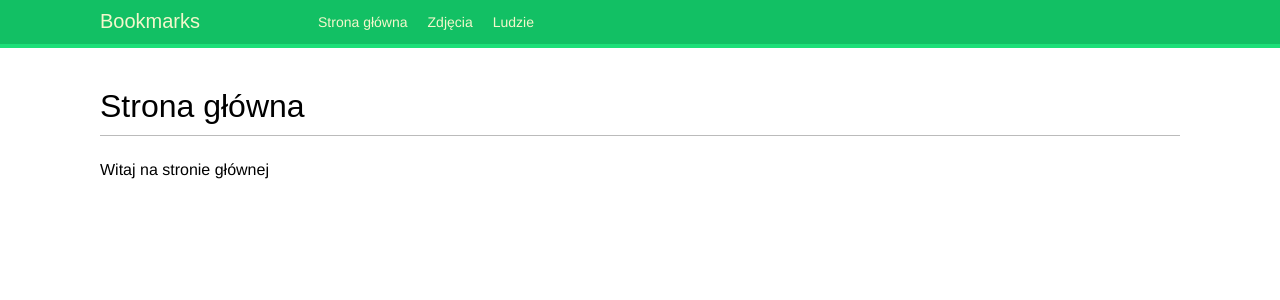
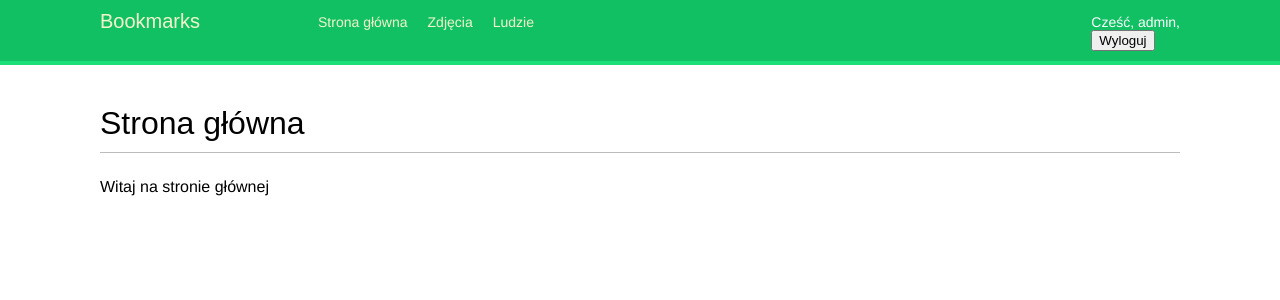
Before and after one commit to Mil-555/bookmarks-django, a Django app: page /account/ in a window 1280 px wide. Shown: the top 300 px of the page. Run offline with Django 5.2, Linux system fonts and the light colour scheme; a user stored in the database is signed in; some web fonts are replaced.

Commit message:
Kod z 04.11

```diff
--- a/account/templates/base.html
+++ b/account/templates/base.html
@@ -23,6 +23,18 @@
             </li>
         </ul>
     {% endif %}
+
+    <span class="user">
+        {% if user.is_authenticated %}
+            Cześć, {{ request.user.first_name|default:request.user.username }},
+            <form action="{% url "logout" %}" method="post">
+                <button type="submit">Wyloguj</button>
+            {% csrf_token %}
+            </form>
+        {% else %}
+            <a href="{% url "login" %}">Zaloguj się</a>
+        {% endif %}
+    </span>
 </header>
 <main id="content">
     {% block content %}
```
Also changed, not shown: db.sqlite3.
